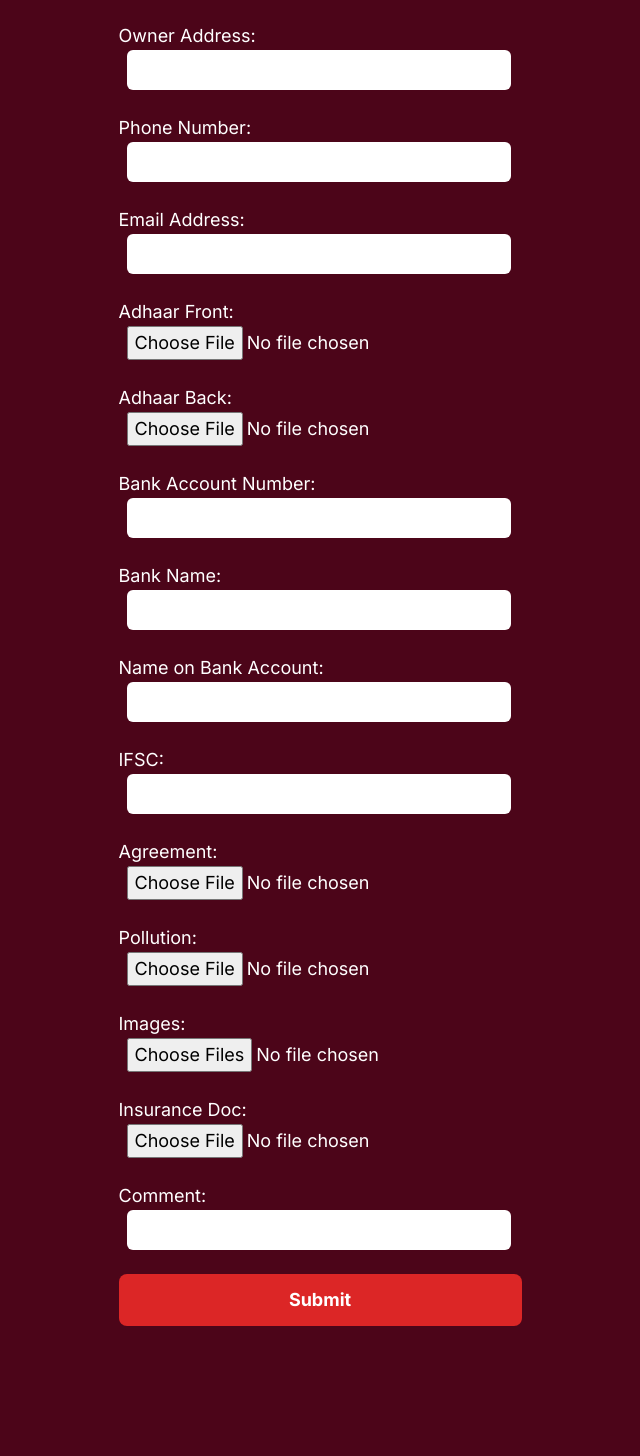
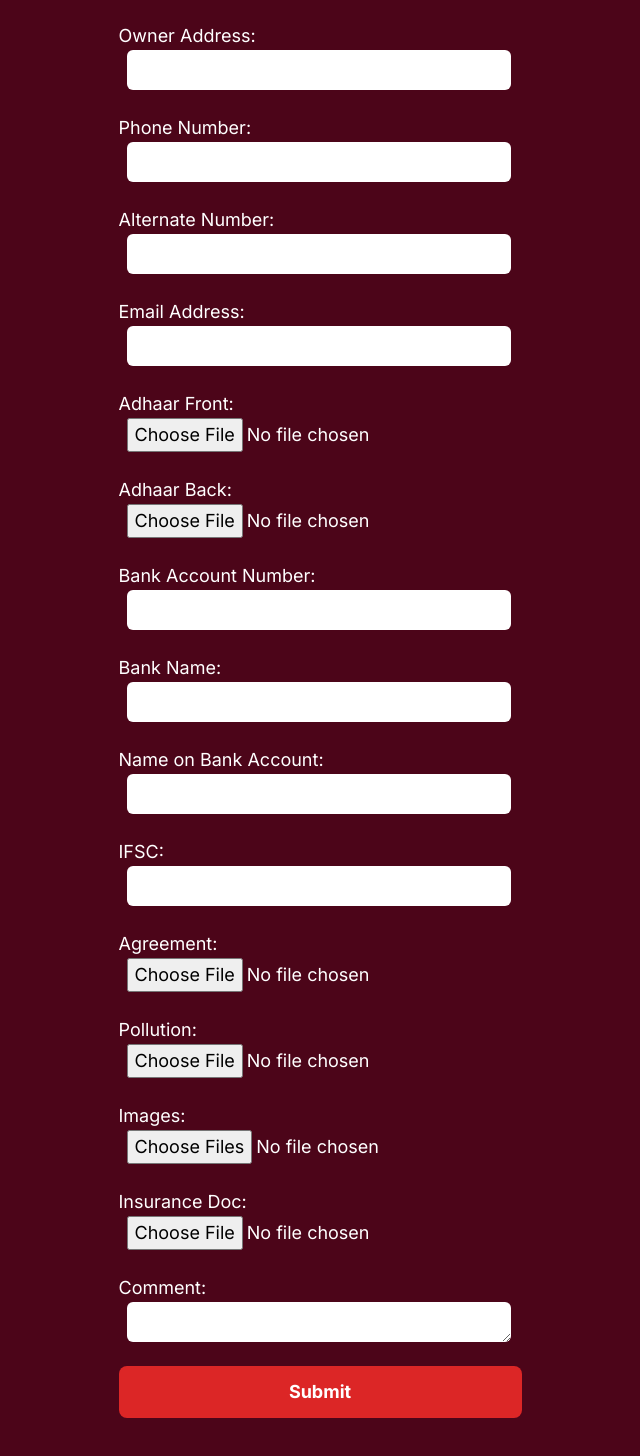
Before and after one commit to Bharat-95/G7AdminFrontend, a Next.js app: page /Attach in a window 1280 px wide. Shown: the part 1728-3184 px from the top of the page, without its empty margins (320-960 px from the left). Before the commit the page ends 3134 px from the top, so only its background shows below. Built offline with nearby package versions, Linux system fonts and the light colour scheme; no server answers.

Commit message:
added files

```diff
--- a/app/Attach/page.js
+++ b/app/Attach/page.js
@@ -37,6 +37,7 @@ const Form = () => {
     Images: null,
     Insurance: null,
     Comment: "",
+    AltNumber:"",
   });
 
   const [data, setData] = useState([]);
@@ -114,6 +115,7 @@ const Form = () => {
       Images: null,
       InsuranceDoc: null,
       Comment: "",
+      AltNumber:"",
     });
   };
 
@@ -444,6 +446,21 @@ const Form = () => {
           </div>
 
           <div className="flex flex-col items-start">
+            <label htmlFor="altnumber">Alternate Number:</label>
+            <input
+              id="altnumber"
+              type="number"
+              value={formdata.AltNumber}
+              onChange={(e) =>
+                setFormData({ ...formdata, AltNumber: e.target.value })
+              }
+              name="AltNumber"
+              className={inputStyle}
+              required
+            />
+          </div>
+
+          <div className="flex flex-col items-start">
             <label htmlFor="emailaddress">Email Address:</label>
             <input
               id="emailaddress"
@@ -606,7 +623,7 @@ const Form = () => {
 
           <div className="flex flex-col items-start">
             <label htmlFor="comment">Comment:</label>
-            <input
+            <textarea
               id="comment"
               type="text"
               value={formdata.Comment}
```
